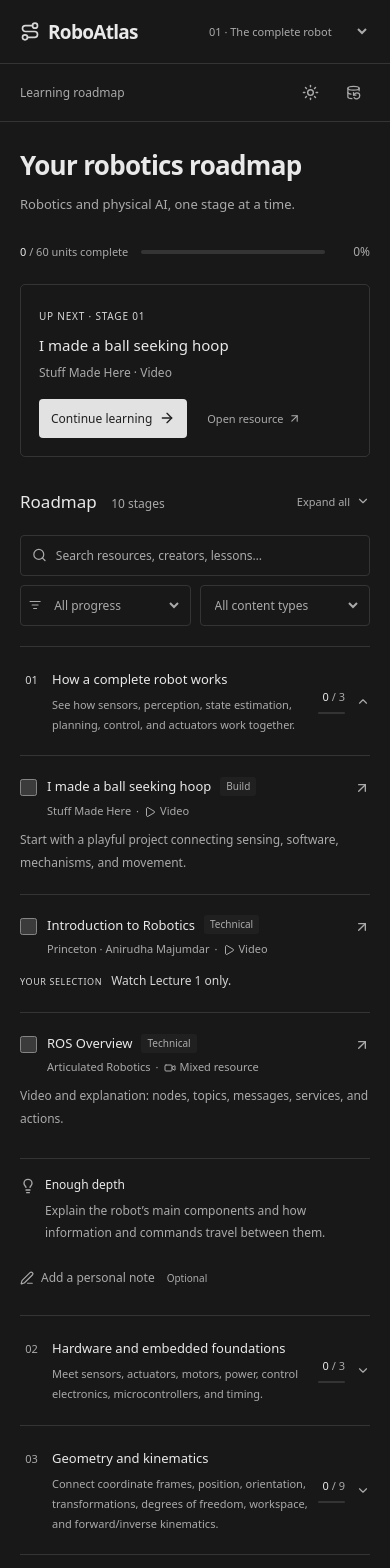
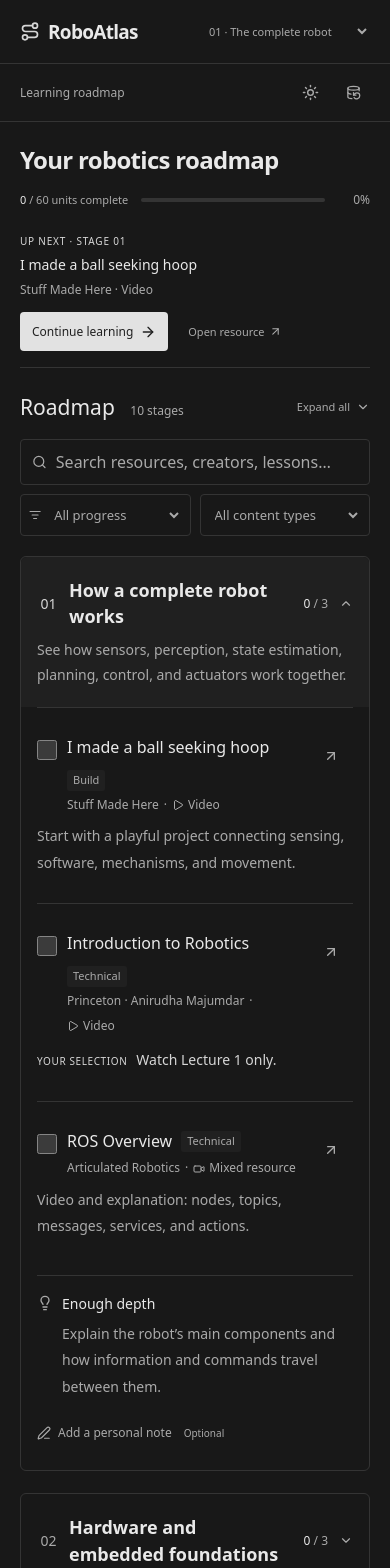
Before and after one commit to Mohamed-ahmed-shokry/RoboAtlas, a React (Vite) app: page / in a window 390 px wide. Shown: the top 1568 px of the page. Built offline with nearby package versions, Linux system fonts and the light colour scheme.

Commit message:
style: prioritize roadmap content and improve readability

```diff
--- a/src/App.tsx
+++ b/src/App.tsx
@@ -138,9 +138,6 @@ export default function App() {
           <div className="page-heading">
             <div>
               <h1>Your robotics roadmap</h1>
-              <p className="intro">
-                Robotics and physical AI, one stage at a time.
-              </p>
             </div>
           </div>
           <section className="progress-summary" aria-label="Overall progress">
--- a/src/styles.css
+++ b/src/styles.css
@@ -209,7 +209,7 @@ nav {
   margin-left: 248px;
 }
 .topbar {
-  min-height: 72px;
+  min-height: 60px;
   padding: 0 42px;
   border-bottom: 1px solid var(--border);
   display: flex;
@@ -252,30 +252,24 @@ nav {
   color: var(--accent);
 }
 main {
-  max-width: 1190px;
-  padding: 45px 42px 0;
+  max-width: 1320px;
+  padding: 30px 42px 0;
   margin: 0 auto;
 }
 .page-heading {
-  margin-bottom: 27px;
+  margin-bottom: 16px;
 }
 h1 {
-  font-size: clamp(26px, 2.7vw, 34px);
+  font-size: 26px;
   line-height: 1.3;
   letter-spacing: -1px;
   font-weight: 600;
-}
-.intro {
-  color: var(--muted);
-  font-size: 14px;
-  line-height: 1.8;
-  margin-top: 10px;
 }
 .progress-summary {
   display: flex;
   gap: 22px;
   align-items: center;
-  margin-bottom: 30px;
+  margin-bottom: 18px;
   font-size: 12px;
 }
 .progress-count {
@@ -316,9 +310,8 @@ progress::-moz-progress-bar {
   display: flex;
   align-items: center;
   gap: 24px;
-  border: 1px solid var(--border);
-  border-radius: 5px;
-  padding: 21px 23px;
+  border-bottom: 1px solid var(--border);
+  padding: 4px 0 18px;
   background: transparent;
 }
 .continue-info {
@@ -332,15 +325,15 @@ progress::-moz-progress-bar {
 }
 .continue-info h2 {
   font-weight: 500;
-  font-size: 16px;
+  font-size: 14px;
   line-height: 1.6;
-  margin-top: 8px;
+  margin-top: 4px;
 }
 .continue-info > p {
   color: var(--muted);
   font-size: 12px;
   line-height: 1.8;
-  margin-top: 5px;
+  margin-top: 2px;
 }
 .continue-info > .continue-selection {
   font-size: 12px;
@@ -385,10 +378,10 @@ progress::-moz-progress-bar {
   align-items: center;
   justify-content: space-between;
   gap: 16px;
-  margin: 36px 0 19px;
+  margin: 26px 0 18px;
 }
 .roadmap-heading h2 {
-  font-size: 18px;
+  font-size: 22px;
   font-weight: 500;
 }
 .roadmap-heading h2 span {
@@ -434,7 +427,7 @@ progress::-moz-progress-bar {
   border: 0;
   color: var(--text);
   background: transparent;
-  font-size: 12px;
+  font-size: 14px;
   padding: 11px 0;
   outline-offset: 0;
 }
@@ -459,7 +452,7 @@ progress::-moz-progress-bar {
   background: var(--bg);
   color: var(--muted);
   padding: 10px 2px;
-  font-size: 12px;
+  font-size: 13px;
   max-width: 165px;
 }
 .filter-status {
@@ -475,12 +468,15 @@ progress::-moz-progress-bar {
 .filter-status:empty {
   min-height: 11px;
 }
+.stages {
+  display: flex;
+  flex-direction: column;
+  gap: 22px;
+}
 .stage-section {
-  border-bottom: 1px solid var(--border);
+  border: 1px solid var(--border);
+  border-radius: 6px;
   scroll-margin-top: 25px;
-}
-.stage-section:first-child {
-  border-top: 1px solid var(--border);
 }
 .stage-toggle {
   display: flex;
@@ -489,7 +485,12 @@ progress::-moz-progress-bar {
   width: 100%;
   text-align: left;
   background: transparent;
-  padding: 24px 0;
+  padding: 26px;
+  border-radius: 6px;
+}
+.expanded .stage-toggle {
+  background: var(--panel);
+  border-radius: 6px 6px 0 0;
 }
 .stage-toggle:hover .stage-title {
   color: var(--accent);
@@ -500,7 +501,7 @@ progress::-moz-progress-bar {
   width: 30px;
   flex-shrink: 0;
   color: var(--muted);
-  font-size: 13px;
+  font-size: 16px;
   font-weight: 400;
   font-variant-numeric: tabular-nums;
 }
@@ -514,25 +515,25 @@ progress::-moz-progress-bar {
 }
 .stage-title {
   display: block;
-  font-size: 15px;
-  font-weight: 500;
-  line-height: 1.7;
+  font-size: 22px;
+  font-weight: 600;
+  line-height: 1.45;
 }
 .stage-description {
   display: block;
   color: var(--muted);
-  font-size: 12px;
+  font-size: 14px;
   font-weight: 400;
-  line-height: 1.8;
-  margin-top: 5px;
-  max-width: 680px;
+  line-height: 1.75;
+  margin-top: 8px;
+  max-width: 780px;
 }
 .stage-completion {
   display: flex;
   flex-direction: column;
   align-items: flex-end;
   gap: 8px;
-  font-size: 12px;
+  font-size: 13px;
   font-weight: 400;
   margin: 0 2px 0 10px;
   flex-shrink: 0;
@@ -557,10 +558,10 @@ progress::-moz-progress-bar {
   transform: rotate(180deg);
 }
 .stage-content {
-  padding: 0 0 4px 47px;
+  padding: 0 26px 4px;
 }
 .resource {
-  padding: 19px 0;
+  padding: 27px 0;
   border-top: 1px solid var(--border);
 }
 .resource-top {
@@ -569,7 +570,9 @@ progress::-moz-progress-bar {
   gap: 12px;
 }
 .completion-checkbox {
-  margin-top: 4px !important;
+  width: 20px !important;
+  height: 20px !important;
+  margin-top: 5px !important;
 }
 .resource-info {
   flex: 1;
@@ -583,16 +586,16 @@ progress::-moz-progress-bar {
   gap: 9px;
 }
 .resource h4 {
-  font-size: 14px;
+  font-size: 18px;
   font-weight: 500;
-  line-height: 1.75;
+  line-height: 1.6;
 }
 .tag {
   padding: 1px 6px;
   border-radius: 3px;
   color: var(--muted);
   background: var(--panel);
-  font-size: 10px;
+  font-size: 11px;
   line-height: 1.7;
   white-space: nowrap;
 }
@@ -602,7 +605,7 @@ progress::-moz-progress-bar {
   flex-wrap: wrap;
   gap: 7px;
   color: var(--muted);
-  font-size: 11px;
+  font-size: 13px;
   line-height: 1.7;
   margin-top: 4px;
 }
@@ -619,35 +622,38 @@ progress::-moz-progress-bar {
   display: inline-flex;
   gap: 3px;
   align-items: center;
-  padding: 5px 0 7px 8px;
+  justify-content: center;
+  min-width: 44px;
+  min-height: 44px;
+  padding: 5px 4px 7px 8px;
   color: var(--muted);
-  font-size: 12px;
+  font-size: 14px;
   flex-shrink: 0;
 }
 .open-resource:hover {
   color: var(--accent);
 }
 .resource-body {
-  padding-left: 29px;
+  padding-left: 32px;
 }
 .selection {
   color: var(--accent);
-  font-size: 12px;
+  font-size: 14px;
   line-height: 1.9;
   margin-top: 11px;
 }
 .selection > span {
   display: inline;
-  font-size: 9px;
+  font-size: 10px;
   letter-spacing: 0.6px;
   margin-right: 9px;
 }
 .resource-context {
   color: var(--muted);
-  font-size: 12px;
+  font-size: 14px;
   line-height: 1.9;
   margin-top: 8px;
-  max-width: 710px;
+  max-width: 780px;
 }
 .lesson-list {
   margin-top: 12px;
@@ -657,9 +663,12 @@ progress::-moz-progress-bar {
   align-items: center;
   justify-content: space-between;
   gap: 10px;
-  padding: 7px 6px;
+  padding: 9px 8px;
   scroll-margin: 90px;
   border-radius: 3px;
+}
+.lesson + .lesson {
+  border-top: 1px solid var(--border);
 }
 .lesson:hover {
   background: var(--hover);
@@ -668,21 +677,22 @@ progress::-moz-progress-bar {
   display: flex;
   align-items: center;
   gap: 10px;
-  font-size: 12px;
+  min-width: 0;
+  font-size: 15px;
   line-height: 1.8;
   cursor: pointer;
   flex: 1;
-  min-height: 28px;
+  min-height: 44px;
 }
 .lesson input {
-  width: 15px;
-  height: 15px;
+  width: 18px;
+  height: 18px;
 }
 .lesson a {
   display: grid;
   place-items: center;
-  width: 30px;
-  height: 30px;
+  width: 44px;
+  height: 44px;
   flex-shrink: 0;
   color: var(--muted);
 }
@@ -720,7 +730,7 @@ progress::-moz-progress-bar {
   flex-shrink: 0;
 }
 .enough-depth p {
-  font-size: 12px;
+  font-size: 14px;
   line-height: 1.9;
 }
 .enough-depth strong {
@@ -987,7 +997,7 @@ progress::-moz-progress-bar {
     padding: 0 28px;
   }
   main {
-    padding: 36px 28px 0;
+    padding: 28px 28px 0;
   }
   .filter-bar {
     flex-wrap: wrap;
@@ -1060,39 +1070,61 @@ progress::-moz-progress-bar {
     gap: 9px;
   }
   main {
-    padding: 30px 22px 0;
+    padding: 24px 22px 0;
   }
   h1 {
-    font-size: 29px;
-  }
-  .intro {
-    font-size: 13px;
+    font-size: 25px;
   }
   .progress-summary {
-    margin-bottom: 24px;
+    margin-bottom: 16px;
     gap: 17px;
   }
   .continue-card {
-    padding: 19px;
-    gap: 20px;
+    padding: 4px 0 16px;
+    gap: 16px;
   }
   .continue-info h2 {
-    font-size: 15px;
+    font-size: 14px;
   }
   .stage-toggle {
+    display: grid;
+    grid-template-columns: 28px minmax(0, 1fr) auto 16px;
+    align-items: center;
     gap: 12px;
+    padding: 22px;
+  }
+  .stage-title-block {
+    display: contents;
   }
   .stage-title {
-    font-size: 14px;
+    grid-column: 2;
+    grid-row: 1;
+    font-size: 20px;
   }
   .stage-description {
-    font-size: 12px;
+    grid-column: 1 / -1;
+    grid-row: 2;
+    margin-top: 0;
   }
   .stage-content {
-    padding-left: 42px;
+    padding: 0 22px 4px;
   }
   .stage-number {
-    width: 30px;
+    grid-column: 1;
+    grid-row: 1;
+    width: 28px;
+  }
+  .stage-completion {
+    grid-column: 3;
+    grid-row: 1;
+    margin-left: 0;
+  }
+  .stage-chevron {
+    grid-column: 4;
+    grid-row: 1;
+  }
+  .search-field input {
+    font-size: 16px;
   }
 }
 @media (max-width: 480px) {
@@ -1117,14 +1149,11 @@ progress::-moz-progress-bar {
     padding: 9px;
   }
   main {
-    padding: 27px 20px 0;
+    padding: 22px 20px 0;
   }
   h1 {
-    font-size: 26px;
+    font-size: 24px;
     letter-spacing: -0.7px;
-  }
-  .intro {
-    font-size: 13px;
   }
   .progress-summary {
     gap: 13px;
@@ -1135,15 +1164,16 @@ progress::-moz-progress-bar {
   .continue-card {
     flex-direction: column;
     align-items: stretch;
-    gap: 15px;
-    padding: 18px;
+    gap: 12px;
+    padding: 4px 0 16px;
   }
   .continue-actions {
     flex-direction: row;
+    flex-wrap: wrap;
     gap: 15px;
   }
   .continue-info h2 {
-    font-size: 15px;
+    font-size: 14px;
   }
   .continue-info > p {
     font-size: 12px;
@@ -1157,10 +1187,10 @@ progress::-moz-progress-bar {
     font-size: 11px;
   }
   .roadmap-heading {
-    margin-top: 30px;
+    margin-top: 24px;
   }
   .roadmap-heading h2 {
-    font-size: 17px;
+    font-size: 21px;
   }
   .filter-bar {
     gap: 9px;
@@ -1173,39 +1203,38 @@ progress::-moz-progress-bar {
     font-size: 11px;
   }
   .stage-toggle {
+    grid-template-columns: 23px minmax(0, 1fr) auto 14px;
     gap: 9px;
-    padding: 21px 0;
+    padding: 20px 16px;
   }
   .stage-number {
     width: 23px;
-    align-self: flex-start;
-    padding-top: 4px;
-    font-size: 11px;
+    font-size: 14px;
   }
   .stage-title {
-    font-size: 13px;
+    font-size: 18px;
   }
   .stage-description {
-    font-size: 11px;
+    font-size: 14px;
   }
   .stage-completion {
-    font-size: 11px;
+    font-size: 12px;
     margin-left: 0;
   }
   .mini-progress {
-    width: 27px;
+    display: none;
   }
   .stage-chevron {
     width: 14px;
   }
   .stage-content {
-    padding-left: 0;
+    padding: 0 16px 4px;
   }
   .resource h4 {
-    font-size: 13px;
+    font-size: 16px;
   }
   .resource-meta {
-    font-size: 11px;
+    font-size: 12px;
     gap: 5px;
   }
   .resource-top {
@@ -1222,14 +1251,14 @@ progress::-moz-progress-bar {
   }
   .selection,
   .resource-context {
-    font-size: 12px;
+    font-size: 14px;
   }
   .lesson {
     padding-left: 3px;
     padding-right: 0;
   }
   .lesson label {
-    font-size: 12px;
+    font-size: 14px;
     gap: 8px;
   }
   .backup-dialog {
```
